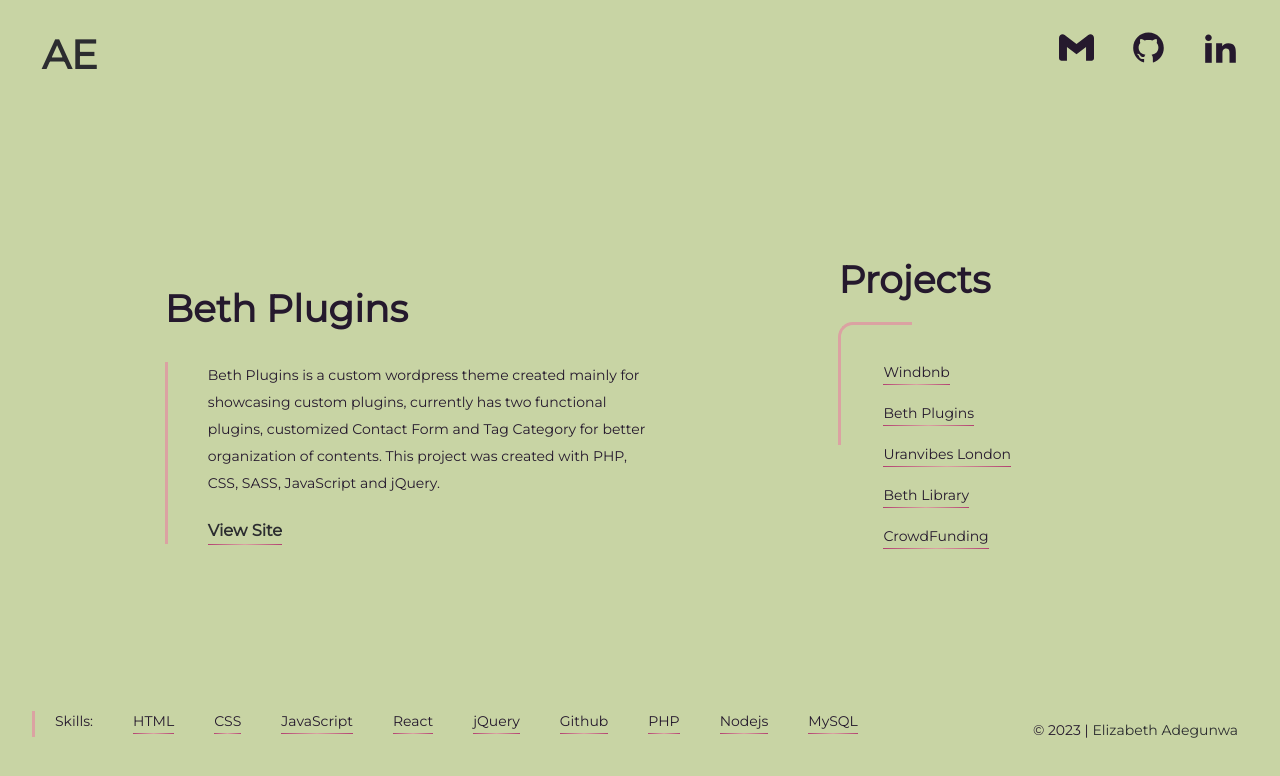
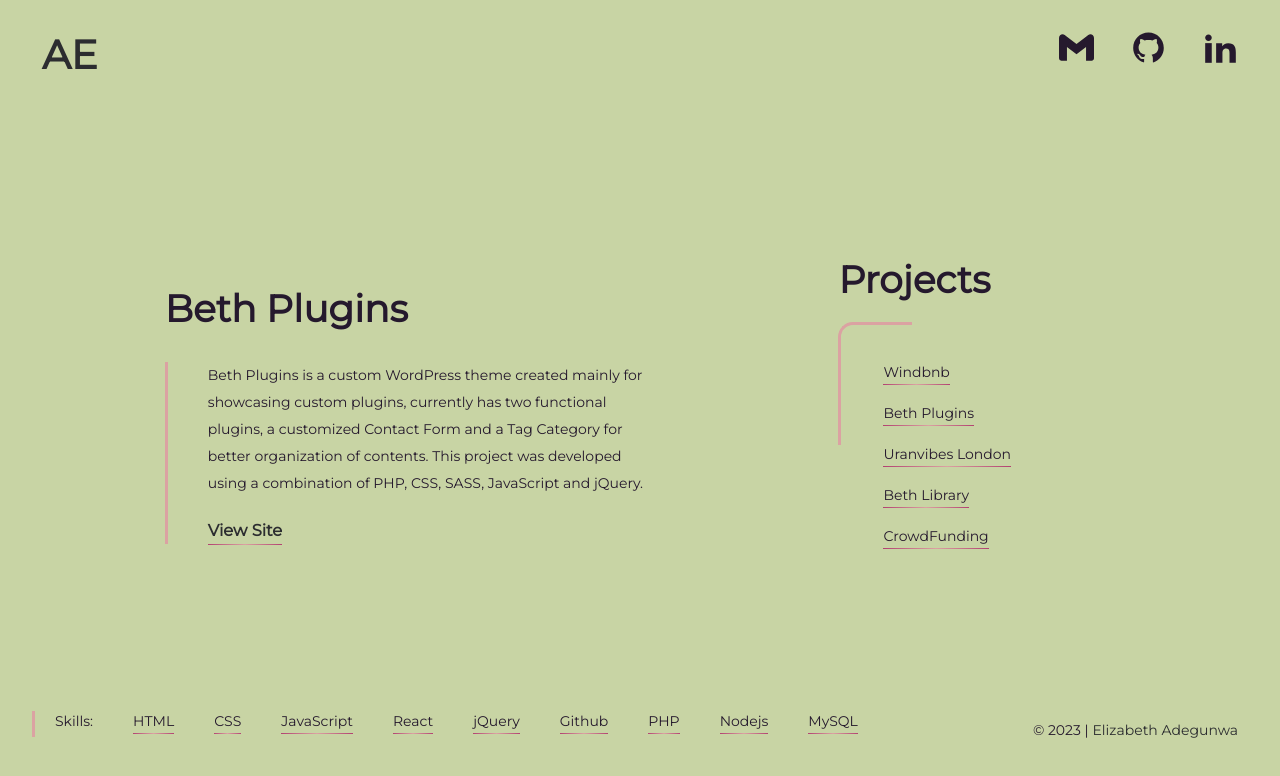
Before and after one commit to elizabethproj/stack-project, a React (Create React App) app: page / in a window 1280 px wide. Both pictures are taken after a click on the item "Beth Plugins". Shown: the top 776 px of the page. Built offline with nearby package versions, Linux system fonts and the light colour scheme.

Commit message:
Update Project2.js

```diff
--- a/src/componenets/Project2.js
+++ b/src/componenets/Project2.js
@@ -8,7 +8,7 @@ function Project2() {
       </div>
       <div className="about-text">
         <p>
-          Beth Plugins is a custom wordpress theme created mainly for showcasing custom plugins, currently has two functional plugins, customized Contact Form and Tag Category for better organization of contents. This project was created with PHP, CSS, SASS, JavaScript and jQuery.
+          Beth Plugins is a custom WordPress theme created mainly for showcasing custom plugins, currently has two functional plugins, a customized Contact Form and a Tag Category for better organization of contents. This project was developed using a combination of PHP, CSS, SASS, JavaScript and jQuery.
         </p>
         <h3 className="project-link">
           <a
```
